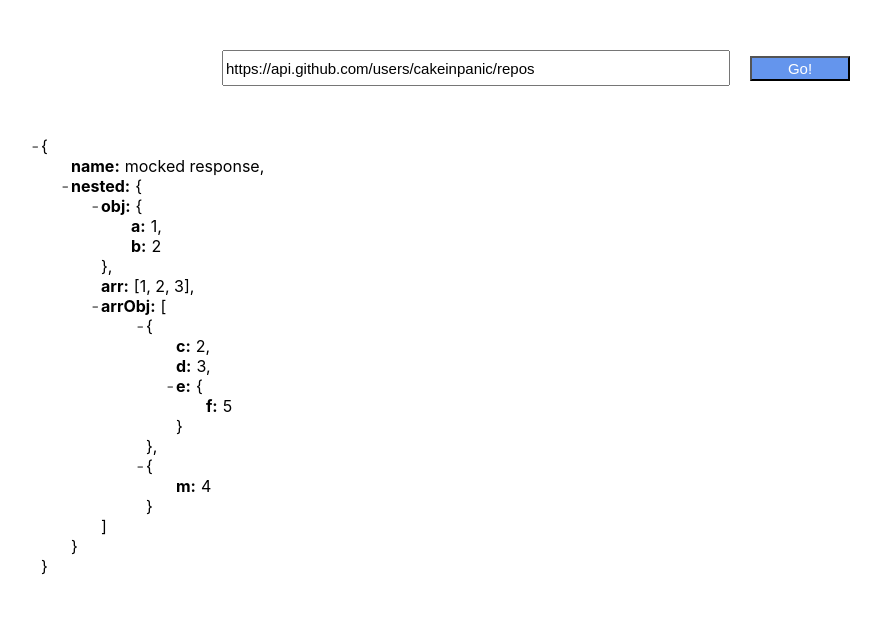
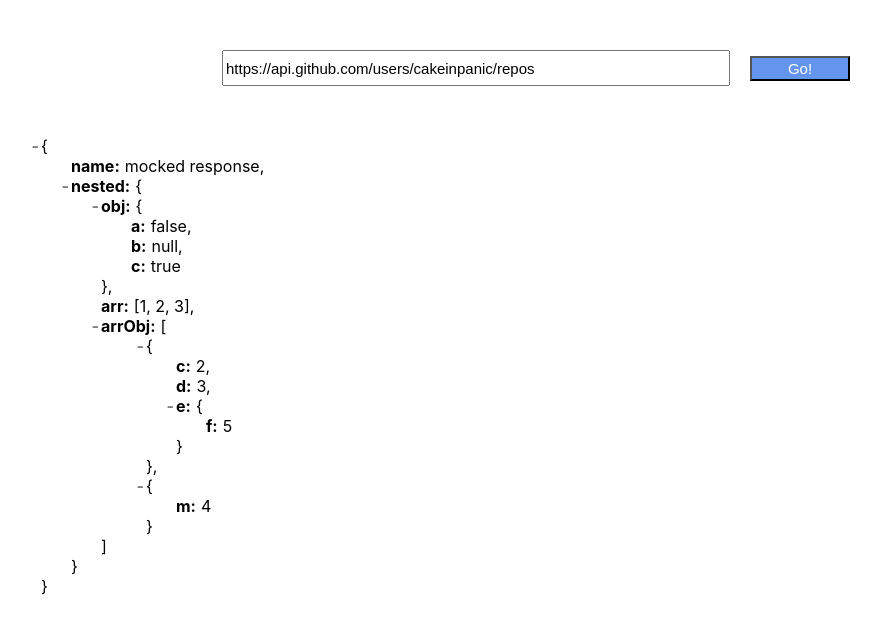
Before and after one commit to cakeinpanic/simple-react-json-viewer, a React (Create React App) app: page / in a window 1280 px wide. Shown: the top 632 px of the page, without its empty margins (104-985 px from the left). Built offline with nearby package versions, Linux system fonts and the light colour scheme.

Commit message:
add null and false display

```diff
--- a/src/input/api.js
+++ b/src/input/api.js
@@ -1,15 +1,15 @@
-const axios = require('axios');
+import axios from 'axios';
+
 export const JSON = {
     name: 'mocked response',
     nested: {
-        obj: {a: 1, b: 2},
+        obj: {a: false, b: null, c: true},
         arr: [1, 2, 3],
         arrObj: [{c: 2, d: 3, e: {f: 5}}, {m: 4}]
     }
 };
 
 function timeout() {
-
     return new Promise((resolve, reject) => {
         const wait = setTimeout(() => {
             reject();
--- a/src/json/Json.js
+++ b/src/json/Json.js
@@ -1,5 +1,6 @@
 import classnames from 'classnames';
 import React from 'react';
+import {isPrimitiveType} from "../utils/utils";
 import styles from './Json.module.css';
 import {JsonObject} from './JsonObject';
 
@@ -19,7 +20,7 @@ export class Json extends React.Component {
 
     isPrimitive() {
         const {json} = this.props;
-        return typeof json !== 'object' || (Array.isArray(json) && typeof json[0] !== 'object');
+        return isPrimitiveType(json) || (Array.isArray(json) && isPrimitiveType(json[0]));
     }
 
     renderFoldedData() {
@@ -56,7 +57,8 @@ export class Json extends React.Component {
 
     render() {
         const {json, showComma, className} = this.props;
-        if (!json) {
+
+        if (json === undefined) {
             return <span></span>;
         }
 
@@ -67,7 +69,7 @@ export class Json extends React.Component {
             <div className={`${styles.json} ${className || ''}`}>
                 {this.renderKey()}
                 {this.renderFoldedData()}
-                <JsonObject className={jsonClass} json={json} />
+                <JsonObject className={jsonClass} json={json}/>
                 {showComma && !folded ? ',' : null}
             </div>
         );
--- a/src/json/JsonObject.js
+++ b/src/json/JsonObject.js
@@ -1,4 +1,5 @@
 import React from 'react';
+import {isPrimitiveType} from "../utils/utils";
 import {Json} from './Json';
 import styles from './Json.module.css';
 
@@ -19,7 +20,7 @@ export class JsonObject extends React.Component {
                         const lastElement = i === json.length - 1;
                         return (
                             <span className={styles.json} key={i}>
-                                <Json json={el} showComma={!lastElement} />
+                                <Json json={el} showComma={!lastElement}/>
                             </span>
                         );
                     })}
@@ -41,7 +42,7 @@ export class JsonObject extends React.Component {
                         const lastElement = i === keysArr.length - 1;
                         const el = json[keyName];
 
-                        return <Json json={el} keyName={keyName} key={i} showComma={!lastElement} />;
+                        return <Json json={el} keyName={keyName} key={i} showComma={!lastElement}/>;
                     })}
                 </div>
                 &#125;
@@ -52,24 +53,29 @@ export class JsonObject extends React.Component {
     renderPrimitive(json) {
         const {className} = this.props;
         const isLink = /^(https?:\/\/[^\s]+)/g.test(json);
+
+        if (json === null) {
+            json = 'null';
+        }
+
+        if (typeof json === 'boolean') {
+            json = json.toString();
+        }
+
         if (isLink) {
-            return <a  className={className} href={json}>{json}</a>;
+            return <a className={className} href={json}>{json}</a>;
         }
         return <span className={className}>{json}</span>;
     }
 
     render() {
         const {json} = this.props;
-
-        if (!json) {
-            return <span></span>;
-        }
-
+        debugger
         if (Array.isArray(json)) {
             return this.renderArray(json);
         }
 
-        if (typeof json === 'object') {
+        if (!isPrimitiveType(json)) {
             return this.renderObject(json);
         }
 
--- /dev/null
+++ b/src/utils/utils.js
@@ -0,0 +1,4 @@
+
+export function isPrimitiveType(val){
+    return typeof val !== 'object' || val === null;
+}
```
